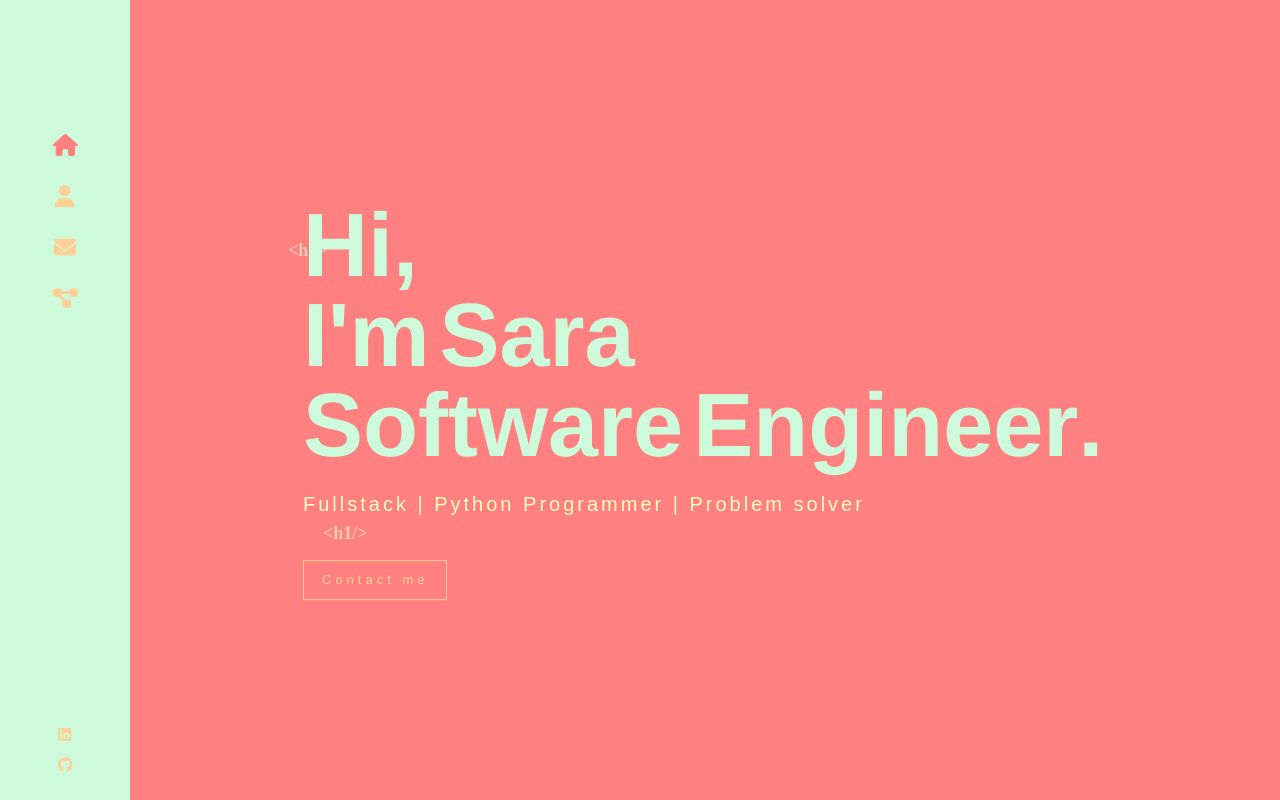
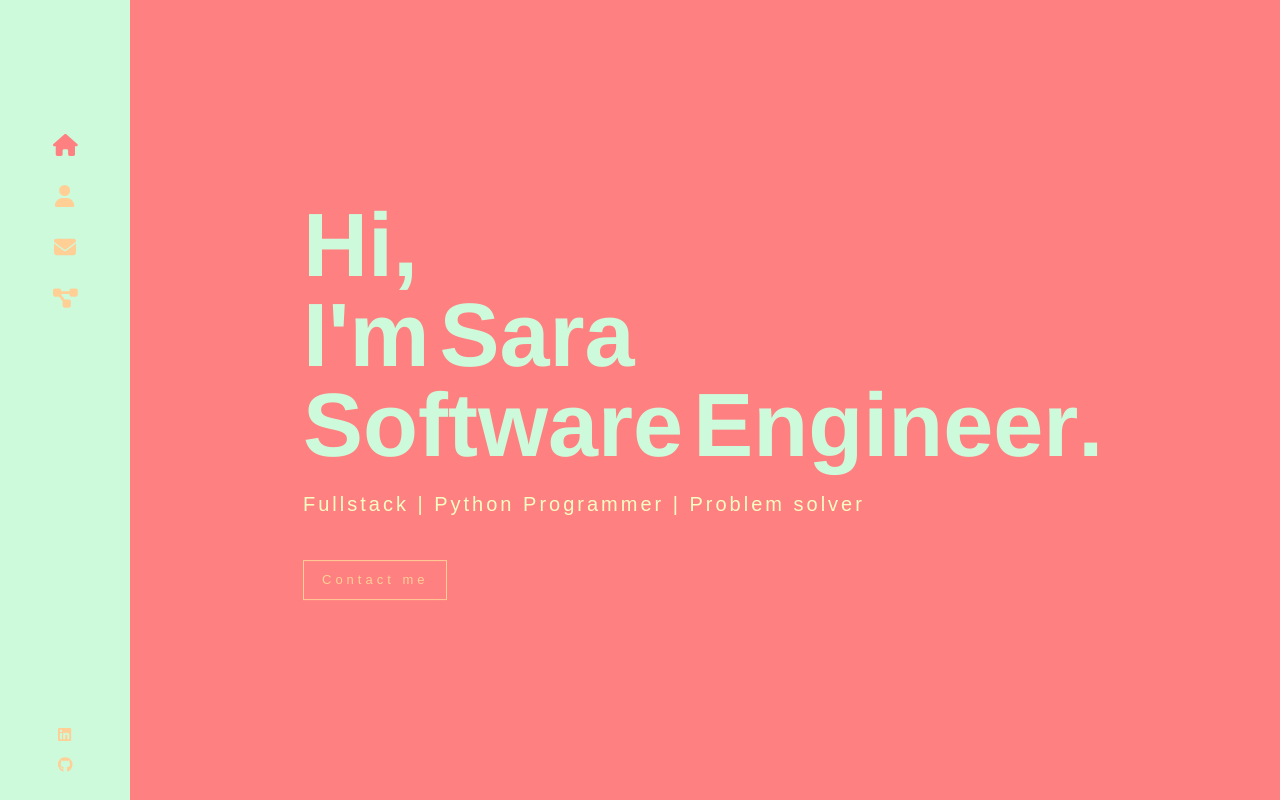
Before and after one commit to sarastevens123/Sara-app, a React (Create React App) app: page / in a window 1280 px wide. Built offline with nearby package versions, Linux system fonts and the light colour scheme.

Commit message:
removed unused styling from home stylesheet

```diff
--- a/src/components/Home/index.scss
+++ b/src/components/Home/index.scss
@@ -16,37 +16,6 @@
       font-family:'Franklin Gothic Medium', 'Arial Narrow', Arial, sans-serif;
       font-weight: 700;
 
-      &:before {
-        content: '<h1>';
-        font-family: 'La Belle Aurore', cursive;
-        color: #CDFADB;
-        font-size: 18px;
-        position: absolute;
-        margin-top: 5px;
-        left: -15px;
-        opacity: 0.6;
-      }
-
-      &:after {
-        content: '<h1/>';
-        font-family: 'La Belle Aurore', cursive;
-        color: #F6FDc3;
-        font-size: 18px;
-        position: absolute;
-        margin-top: 18px;
-        margin-left: 20px;
-        animation: fadeIn 1s 1.7s backwards;
-        opacity: 0.6;
-      }
-
-      img {
-        margin-left: 20px;
-        opacity: 0;
-        width: 32px;
-        height: auto;
-        animation: rotateIn 1s linear both;
-        animation-delay: 1.4s;
-      }
     }
 
     h2 {
```
